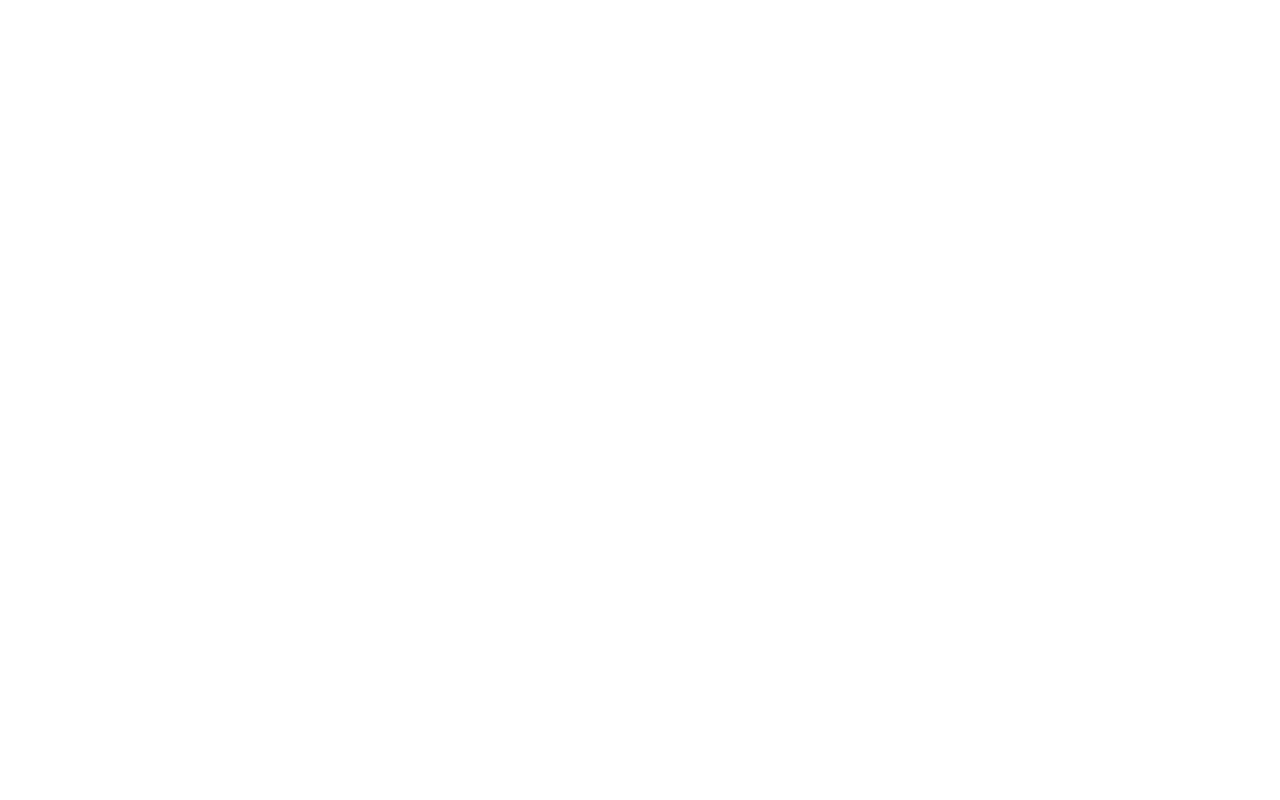
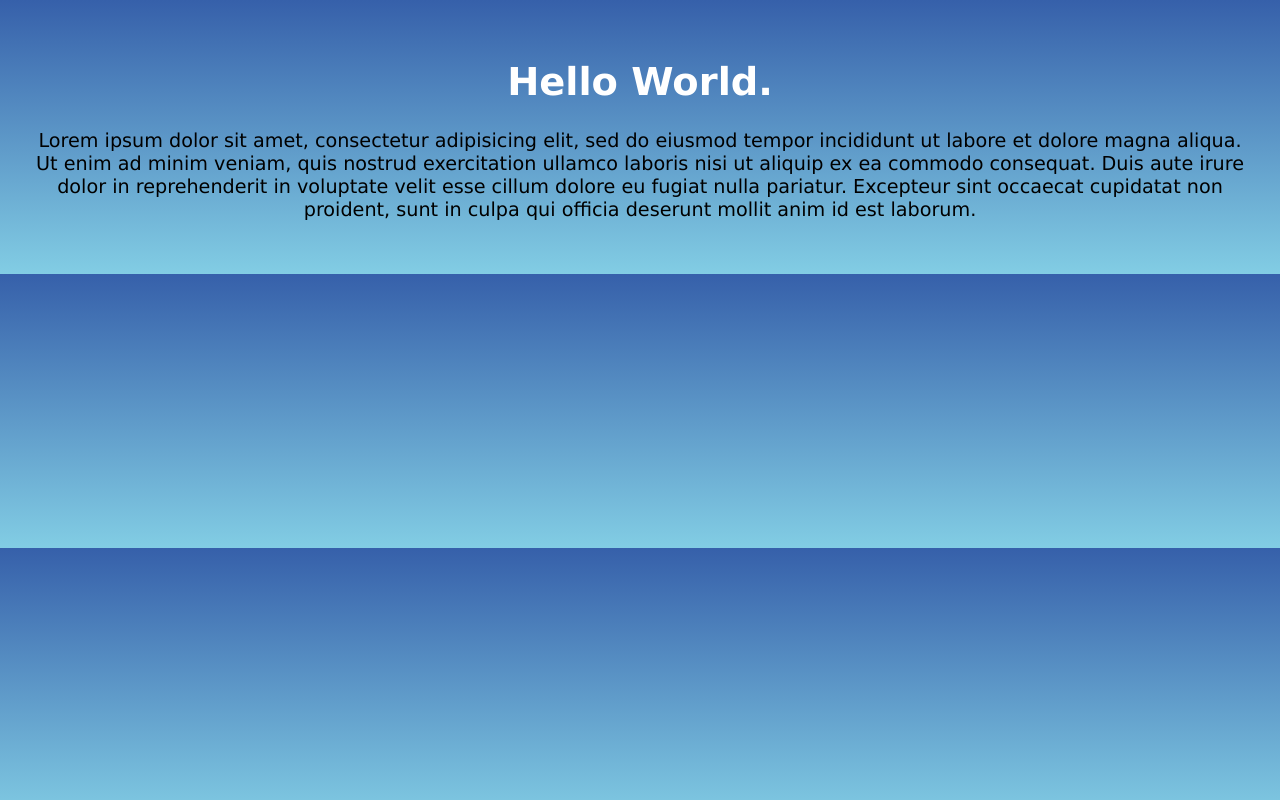
Before and after one commit to sorath23/art101_2, a plain HTML site: page lab2/index.html in a window 1280 px wide. Drawn offline with Linux system fonts and the light colour scheme.

Commit message:
pushedits2

```diff
--- a/css/site.css
+++ b/css/site.css
@@ -0,0 +1,16 @@
+h1 {
+  color: white;
+}
+
+
+body {
+  background-image: stars.jpeg;
+  font-family: Verdana;
+  background: linear-gradient(180deg, rgba(54, 96, 170, 1) 0%, rgba(130, 205, 228, 1) 100%);
+  padding: 25px;
+  font-size: 120%;
+}
+
+#callout {
+  background: linear-gradient (90deg, rgba )
+}
--- a/lab2/index.html
+++ b/lab2/index.html
@@ -6,6 +6,14 @@
 	<link rel="stylesheet" type="text/css" href="css/lab.css">
 </head>
 <body>
+	<div align="center">
+	<h1>Hello World.</h1>
+	<p>Lorem ipsum dolor sit amet, consectetur adipisicing elit, sed do eiusmod tempor incididunt ut labore et dolore magna aliqua. Ut enim ad minim veniam, quis nostrud exercitation ullamco laboris nisi ut aliquip ex ea commodo consequat. Duis aute irure dolor in reprehenderit in voluptate velit esse cillum dolore eu fugiat nulla pariatur. Excepteur sint occaecat cupidatat non proident, sunt in culpa qui officia deserunt mollit anim id est laborum.
+	</p>
 
+
+	</div>
+</div>
+</main>
 </body>
 </html>
```
Also changed, not shown: lab2/js/lab.js (+16 -0 lines), lab2/img/space.jpeg (added), lab2/img/stars.jpeg (added).
